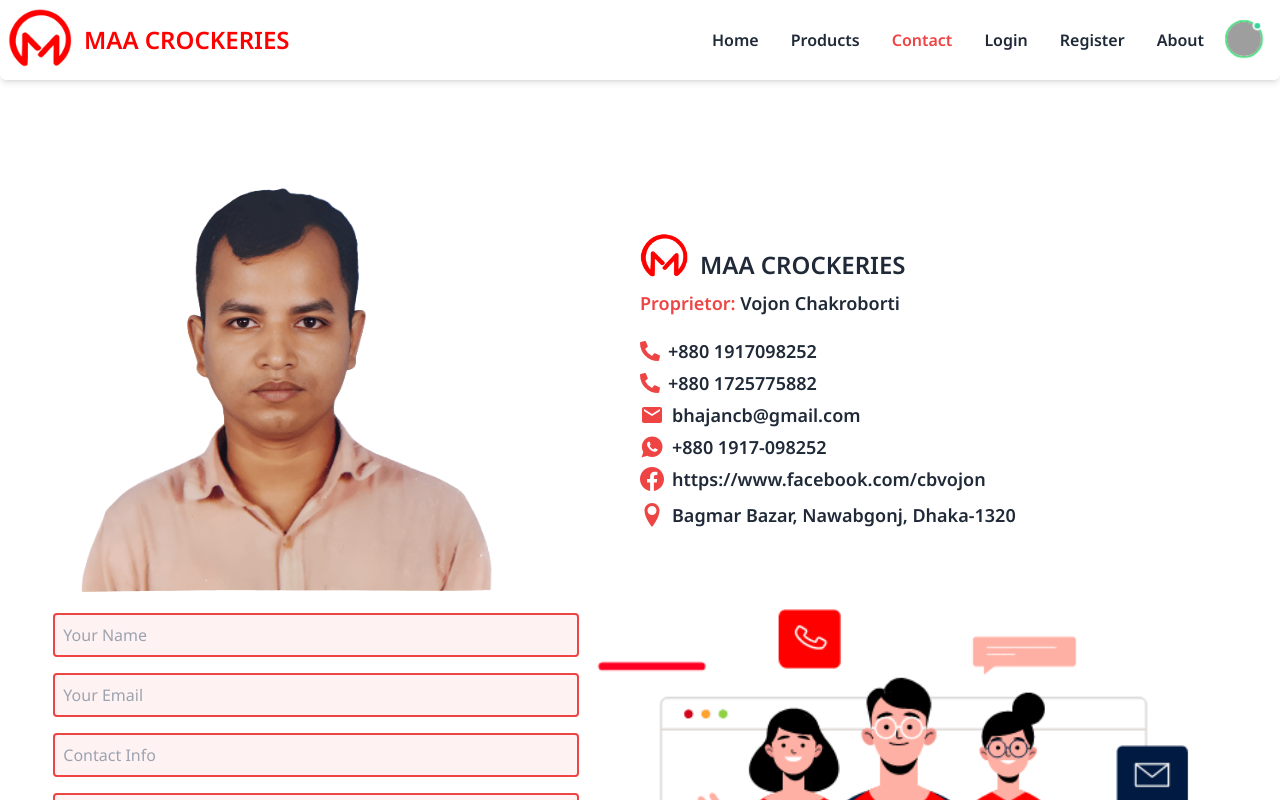
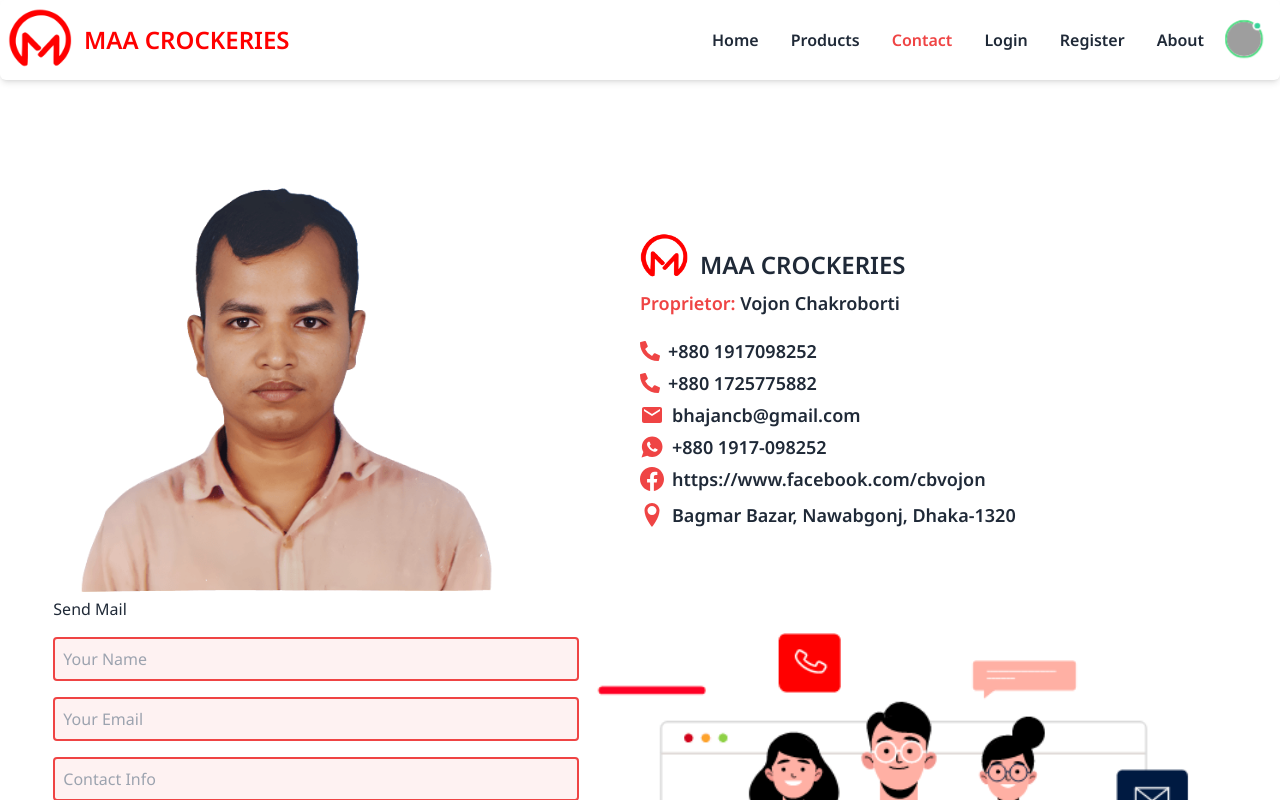
Before and after one commit to developer-shourav/MAA-CROCKERIES, a React (Vite) app: page /contact in a window 1280 px wide. Shown: the top 800 px of the page. Built offline with nearby package versions, Linux system fonts and the light colour scheme; grey boxes are pictures that could not be loaded.

Commit message:
junk code and image removed

```diff
--- a/src/pages/Contact/Contact.jsx
+++ b/src/pages/Contact/Contact.jsx
@@ -1,6 +1,4 @@
 import React from "react";
-import ProfileImg from "../../assets/profile.jpg";
-import ProfileImg2 from "../../assets/profile2.png";
 import Profile from "../../assets/final-profile.png";
 import Logo from "../../assets/web-logo.png";
 import { FaPhoneAlt } from "react-icons/fa";
@@ -15,10 +13,6 @@
     <div className="container mx-auto">
       <div>
       <div className="flex flex-col md:flex-row mt-5 md:mt-20 mx-3 md:mx-5 lg:mx-20 items-center justify-start">
-        {/* <div className='w-1/2'>
-               <img className="mask mask-squircle w-3/4 " src={ProfileImg} />
-               </div> */}
-
         <div className="md:w-1/2">
           <img className=" w-4/4 md:w-3/4 " src={Profile} />
         </div>
--- a/src/pages/components/SandMail.jsx
+++ b/src/pages/components/SandMail.jsx
@@ -4,7 +4,7 @@
 const SandMail = () => {
   return (
     <div className="w-11/12 mx-auto">
-
+         <h3>Send Mail</h3>
       <div className="flex justify-between gap-4 items-center">
         <div className="w-10/12">
                 <input className="w-full outline-none border-2 rounded ps-2 py-2 bg-red-50 my-2  border-red-500 " type="text" name="name" placeholder="Your Name"  />
```
Also changed, not shown: src/assets/profile.jpg (deleted), src/assets/profile2.png (deleted).
